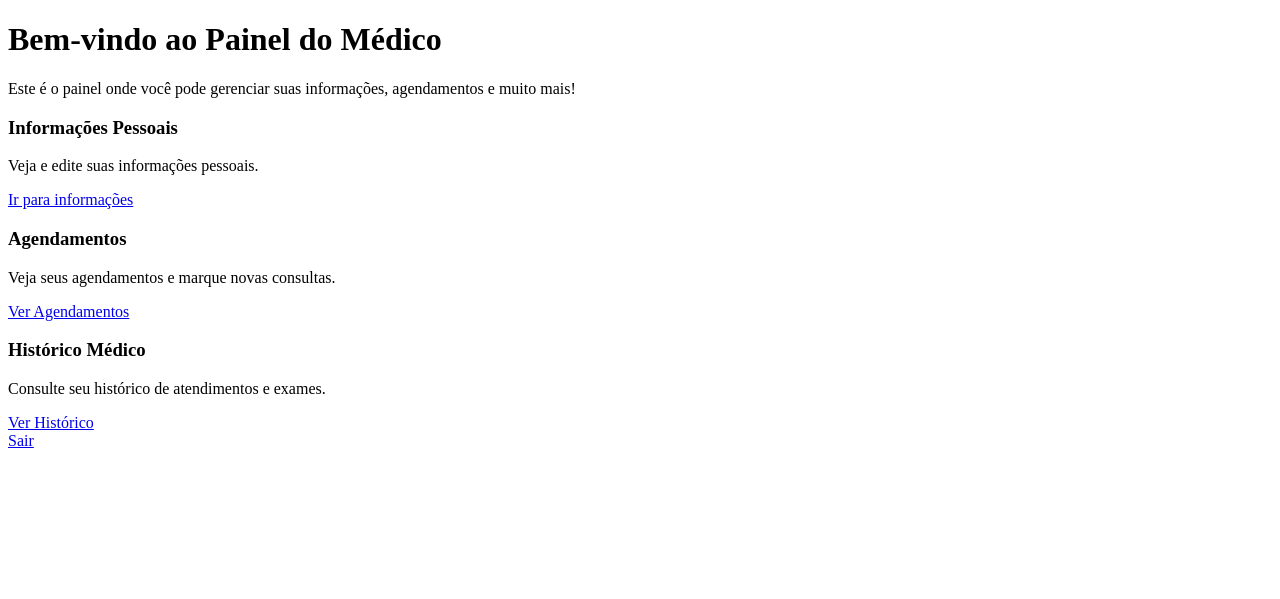
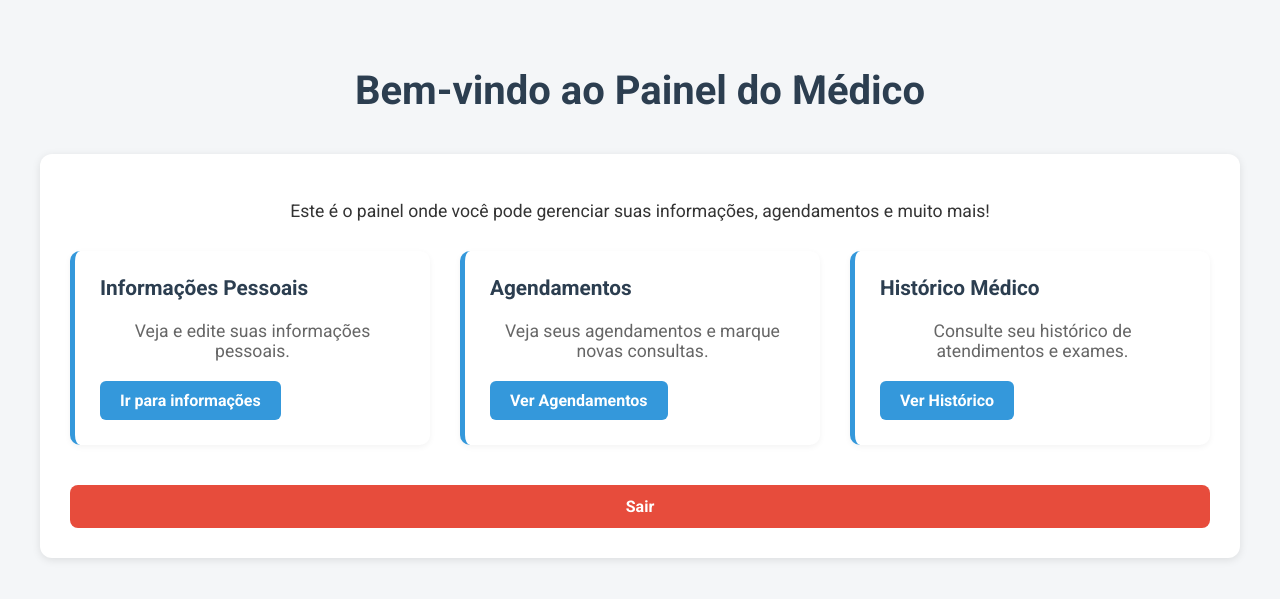
Before and after one commit to mateus-schiavi/PI-III, a Django app: page /dashboard/ in a window 1280 px wide. Shown: the top 599 px of the page. Run offline with Django 5.2, Linux system fonts and the light colour scheme; the visitor is signed in with stand-in values (Sample User, id 1).

Commit message:
estilo para o dashboard adicionado

```diff
--- a/backend/monitor/templates/dashboard.html
+++ b/backend/monitor/templates/dashboard.html
@@ -1,17 +1,23 @@
 <!DOCTYPE html>
 <html lang="pt-br">
+    {%load static%}
 
     <head>
         <meta charset="UTF-8">
         <meta name="viewport" content="width=device-width, initial-scale=1.0">
         <title>Painel do Médico</title>
+        <link
+            href="https://fonts.googleapis.com/css2?family=Roboto:wght@400;700&family=Open+Sans:wght@300;400;600&display=swap"
+            rel="stylesheet">
+            <link rel="stylesheet" href="{% static 'styles/styles.css' %}">
+        <link rel="stylesheet" href="{% static 'styles/dashboard.css' %}">
     </head>
 
     <body>
 
 
         {% block content %}
-    <div class="dashboard-container">
+        <div class=" dashboard-container">
         <h1>Bem-vindo ao Painel do Médico</h1>
 
         <div class="dashboard-content">
--- /dev/null
+++ b/backend/staticfile/styles/dashboard.css
@@ -0,0 +1,111 @@
+body {
+    margin: 0;
+    font-family: 'Roboto', 'Open Sans', sans-serif;
+    background-color: #f4f6f8;
+    color: #333;
+}
+
+.dashboard-container {
+    max-width: 1200px;
+    margin: 0 auto;
+    padding: 40px 20px;
+}
+
+h1 {
+    font-size: 2.5rem;
+    color: #2c3e50;
+    text-align: center;
+    margin-bottom: 40px;
+}
+
+.dashboard-content {
+    background-color: #fff;
+    padding: 30px;
+    border-radius: 12px;
+    box-shadow: 0 2px 8px rgba(0, 0, 0, 0.1);
+}
+
+.dashboard-content p {
+    font-size: 1.1rem;
+    margin-bottom: 30px;
+    text-align: center;
+}
+
+.cards {
+    display: grid;
+    grid-template-columns: repeat(auto-fit, minmax(250px, 1fr));
+    gap: 30px;
+    margin-bottom: 40px;
+}
+
+.card {
+    background-color: #ffffff;
+    padding: 25px;
+    border-radius: 10px;
+    border-left: 5px solid #3498db;
+    transition: all 0.3s ease;
+    box-shadow: 0 2px 6px rgba(0, 0, 0, 0.05);
+}
+
+.card:hover {
+    transform: translateY(-5px);
+    box-shadow: 0 8px 20px rgba(0, 0, 0, 0.1);
+}
+
+.card h3 {
+    margin-top: 0;
+    font-size: 1.3rem;
+    color: #2c3e50;
+}
+
+.card p {
+    color: #666;
+    margin-bottom: 20px;
+}
+
+.card a {
+    display: inline-block;
+    padding: 10px 20px;
+    background-color: #3498db;
+    color: white;
+    border-radius: 6px;
+    text-decoration: none;
+    font-weight: bold;
+    transition: background-color 0.3s ease;
+}
+
+.card a:hover {
+    background-color: #2980b9;
+}
+
+.logout-btn {
+    display: block;
+    text-align: center;
+    margin: 0 auto;
+    padding: 12px 30px;
+    background-color: #e74c3c;
+    color: #fff;
+    text-decoration: none;
+    border-radius: 8px;
+    font-weight: bold;
+    transition: background-color 0.3s ease;
+}
+
+.logout-btn:hover {
+    background-color: #c0392b;
+}
+
+@media (max-width: 600px) {
+    .dashboard-container {
+        padding: 20px 10px;
+    }
+
+    .card a {
+        width: 100%;
+        text-align: center;
+    }
+
+    .logout-btn {
+        width: 100%;
+    }
+}
```
Lines whose indentation alone changed are shown as unchanged.
